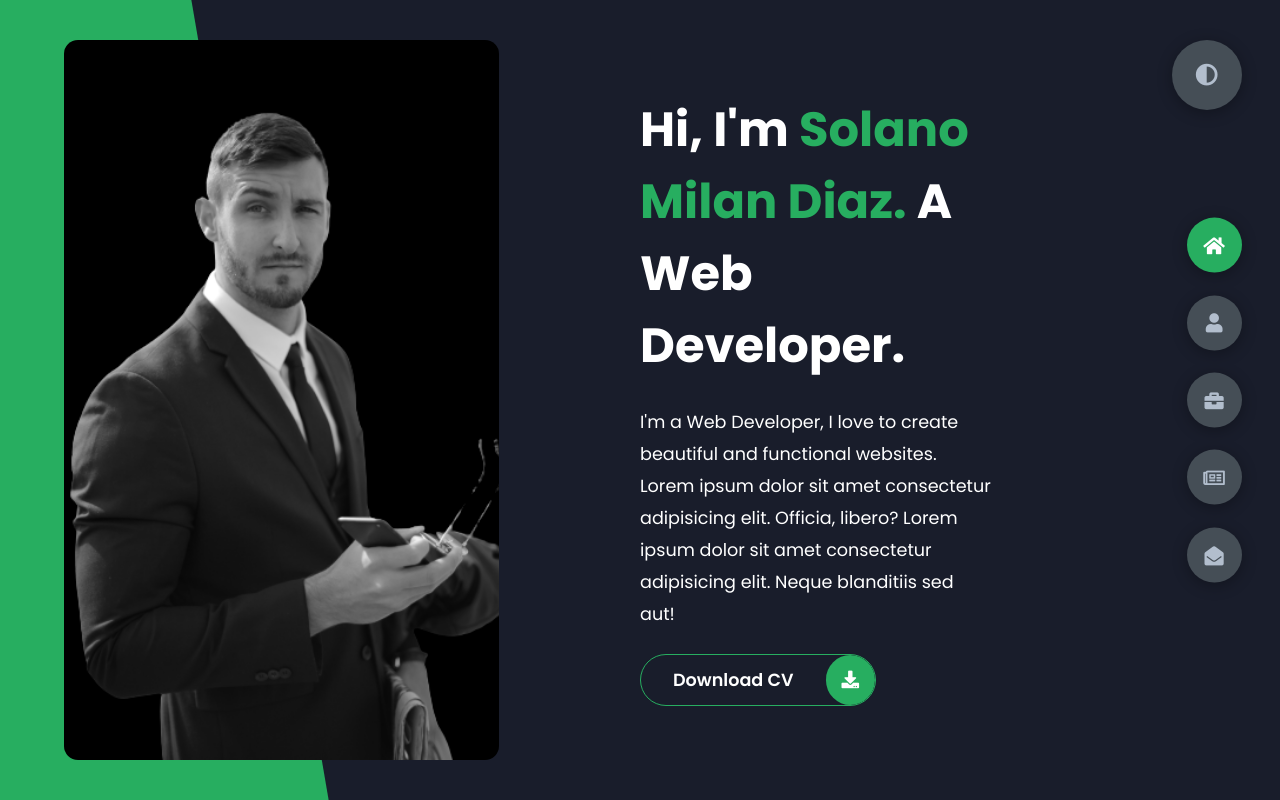
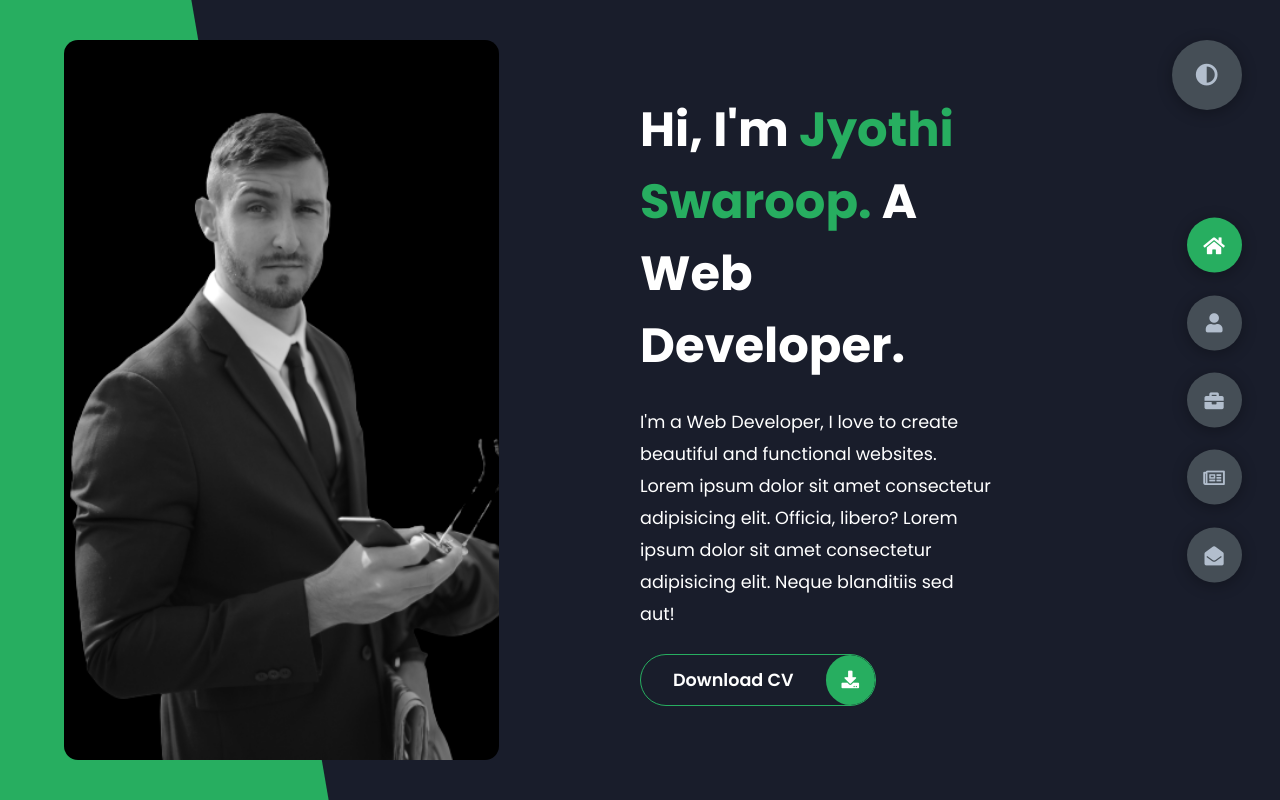
Before and after one commit to JyothiSwaroop07/VAC-WEBPAGE, a plain HTML site: page RA2111027010076/index.html in a window 1280 px wide. Drawn offline with Linux system fonts and the light colour scheme.

Commit message:
name-changed

```diff
--- a/RA2111027010076/index.html
+++ b/RA2111027010076/index.html
@@ -22,7 +22,7 @@
             </div>
             <div class="right-header">
                 <h1 class="name">
-                    Hi, I'm <span>Solano Milan Diaz.</span>
+                    Hi, I'm <span>Jyothi Swaroop.</span>
                     A Web Developer.
                 </h1>
                 <p>
```
